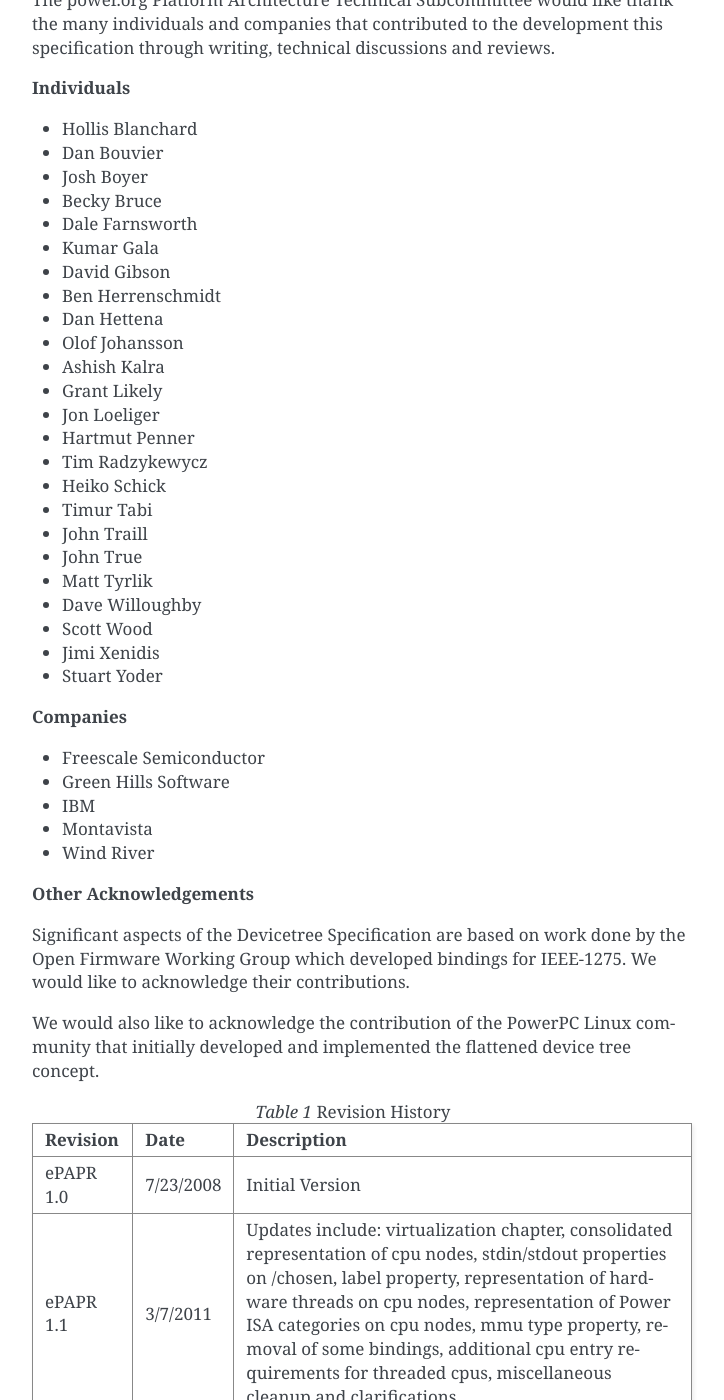
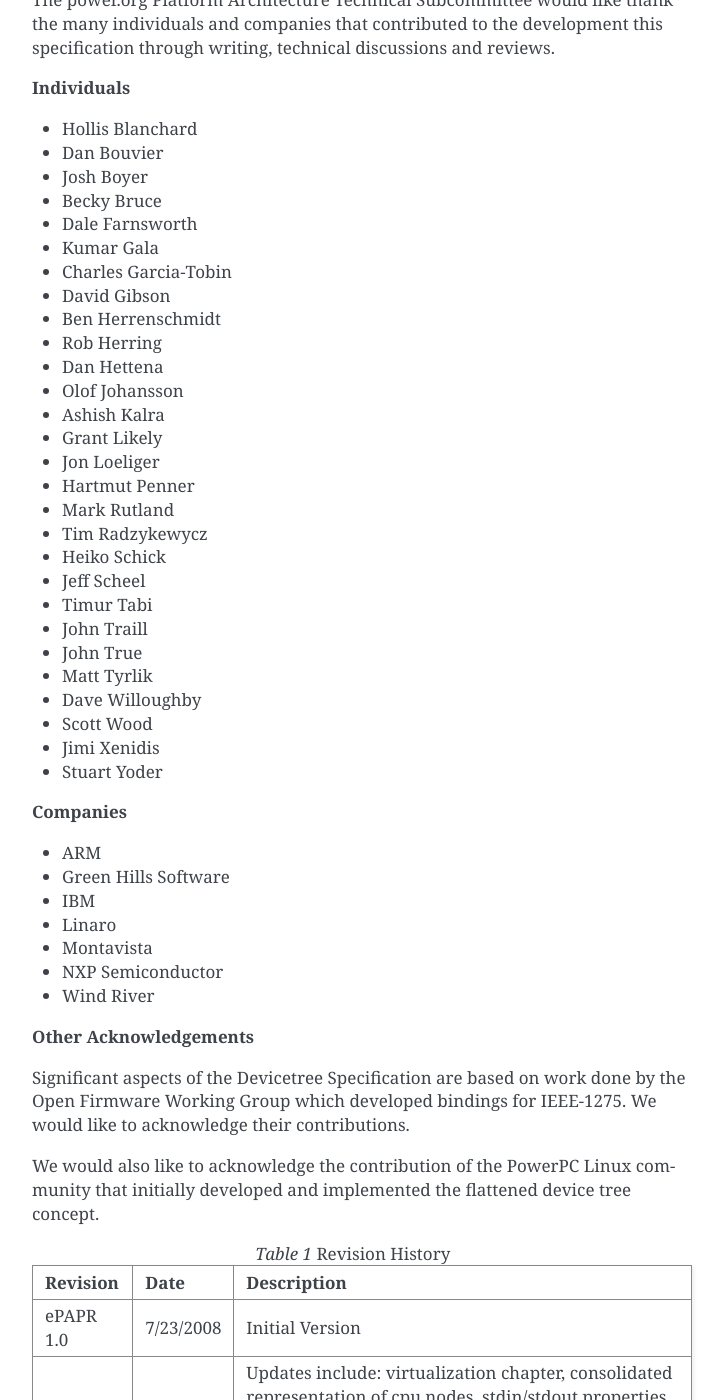
Before and after one commit to devicetree-org/devicetree-specification, a Sphinx documentation site: the page built from source/license.rst, in a window 1280 px wide and 1400 px high, scrolled down 950 px. Shown: the whole window, without its empty margins (388-1112 px from the left). Built offline with Sphinx 7.4.7, drawn with Linux system fonts in a browser that asks for light colours.

Commit message:
Add interim committee to acknowledgements list
Add the individuals and companies involved with the interim steering
committee to the acknowledgements list.

Signed-off-by: Grant Likely <grant.likely@linaro.org>

```diff
--- a/source/license.rst
+++ b/source/license.rst
@@ -52,16 +52,20 @@
 * Becky Bruce
 * Dale Farnsworth
 * Kumar Gala
+* Charles Garcia-Tobin
 * David Gibson
 * Ben Herrenschmidt
+* Rob Herring
 * Dan Hettena
 * Olof Johansson
 * Ashish Kalra
 * Grant Likely
 * Jon Loeliger
 * Hartmut Penner
+* Mark Rutland
 * Tim Radzykewycz
 * Heiko Schick
+* Jeff Scheel
 * Timur Tabi
 * John Traill
 * John True
@@ -73,10 +77,12 @@
 
 **Companies**
 
-* Freescale Semiconductor
+* ARM
 * Green Hills Software
 * IBM
+* Linaro
 * Montavista
+* NXP Semiconductor
 * Wind River
 
 **Other Acknowledgements**
```
